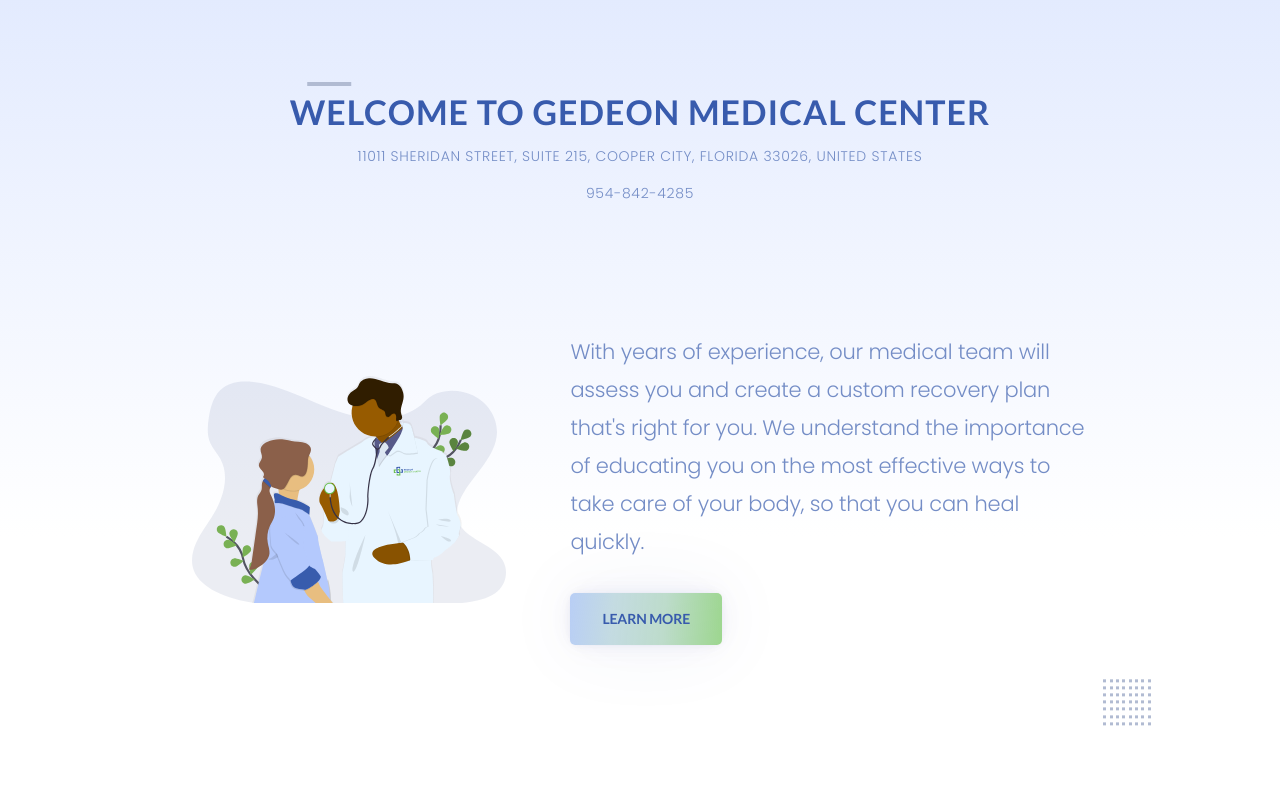
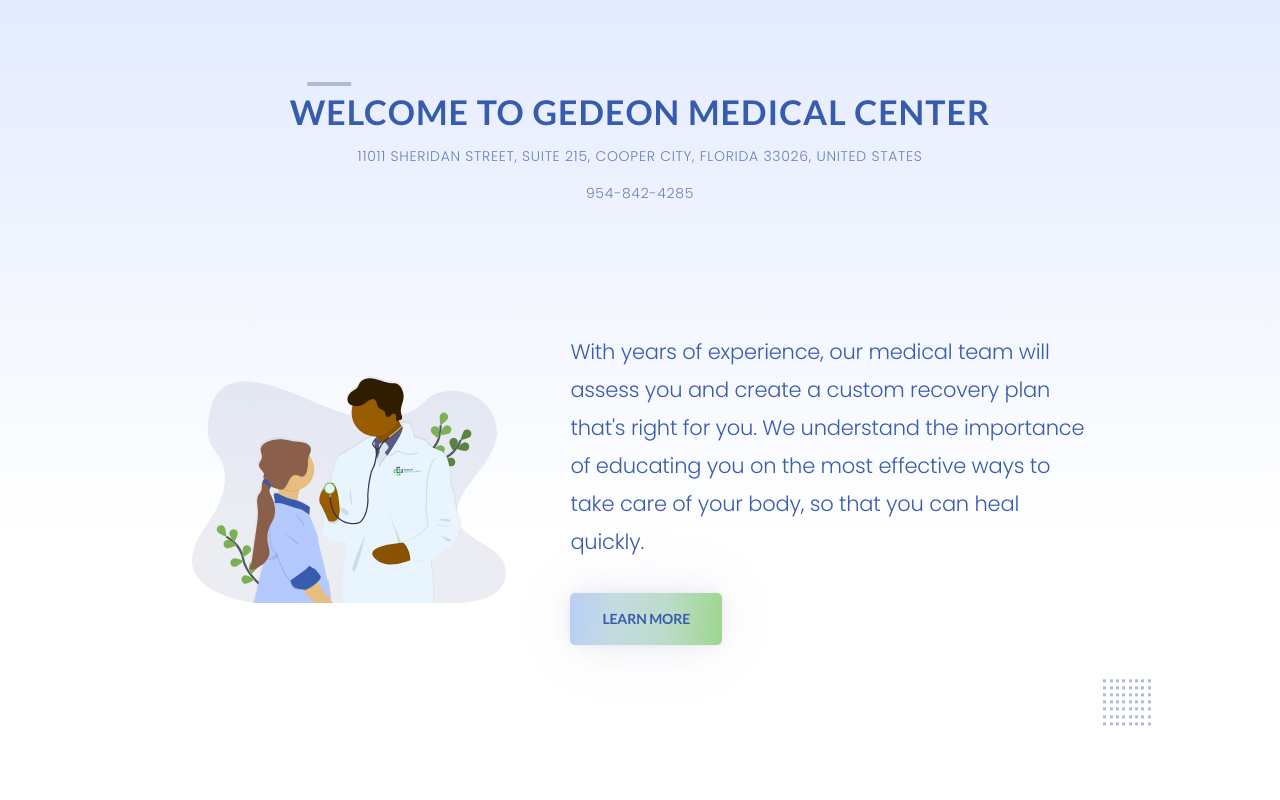
Before and after one commit to pgedeon84/gedeon-medical, a Next.js app: page / in a window 1280 px wide. Shown: the part 880-1680 px from the top of the page. Built offline with nearby package versions, Linux system fonts and the light colour scheme.

Commit message:
changed global color texts

```diff
--- a/containers/about/about.module.css
+++ b/containers/about/about.module.css
@@ -31,11 +31,11 @@
 
 .gmc__about_content p {
     font-family: var(--font-family-text);
-    color: var(--color-subtext);
+    color: var(--color-text);
     font-weight: 300;
-    line-height: 1.6;
+    line-height: 1.7;
     letter-spacing: -0.01em;
-    padding: 3rem 1rem;
+    padding: 3rem .5rem;
 }
 
  .gmc__about_content__image {
--- a/styles/globals.css
+++ b/styles/globals.css
@@ -3,9 +3,9 @@
   --font-family-heading: 'Lato', sans-serif;
   --font-family-text: 'Poppins', sans-serif;
 
-  --color-text: #385bad;
-  --color-subtext: #748DC6;
-  --color-text-dark: #385CAD;
+  --color-text: #385cad;
+  --color-subtext: #6a81b5;
+  --color-text-dark: #315ab9;
   --color-text-alt: #EBEEF4;
   --color-accent: #B1BBD2;
   --color-btn: #B4C9FD;
```
